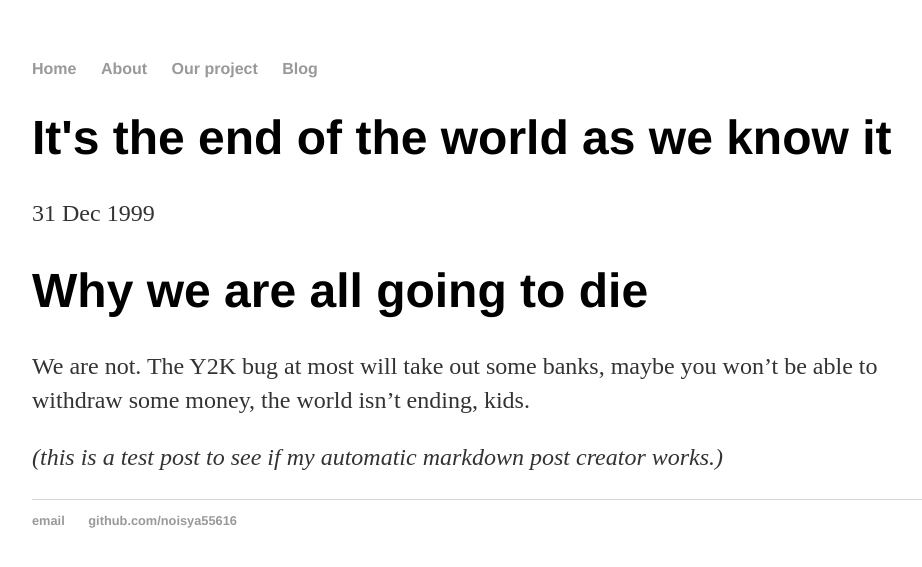
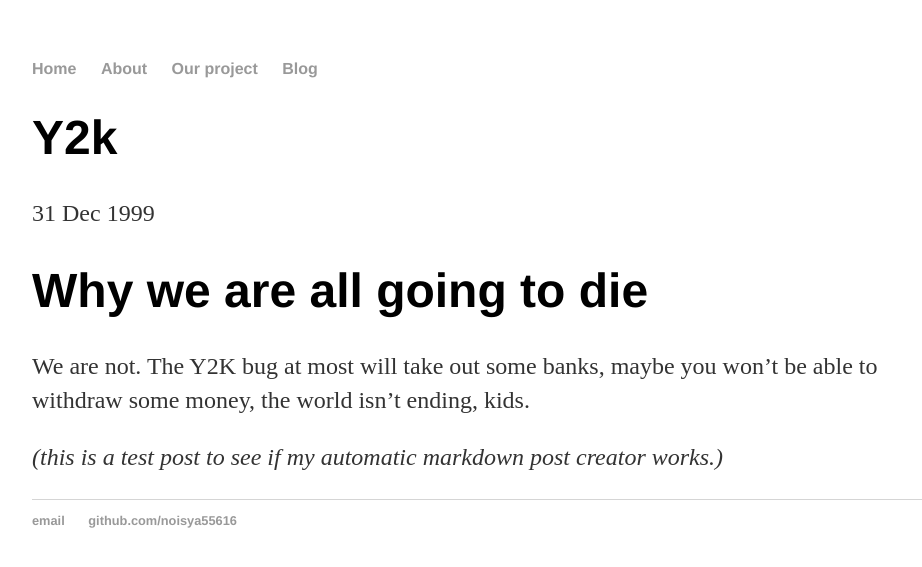
Before and after one commit to shangmingwu/noisya55616.github.io-archive, a Jekyll site: the page built from _posts/1999-12-31-y2k.md, in a window 1280 px wide. Shown: the top 567 px of the page, without its empty margins (160-1082 px from the left). Built offline with Jekyll 4.4.1, drawn with Linux system fonts in a browser that asks for light colours; our own code applies the rules of GitHub Pages for plain Markdown files.

Commit message:
Update 1999-12-31-y2k.md

```diff
--- a/_posts/1999-12-31-y2k.md
+++ b/_posts/1999-12-31-y2k.md
@@ -1,9 +1,3 @@
----
-layout: post
-title: "It's the end of the world as we know it"
-date: 1999-12-31
----
-
 # Why we are all going to die
 We are not. The Y2K bug at most will take out some banks, maybe you won't be able to withdraw some money, the world isn't ending, kids.
 
```
